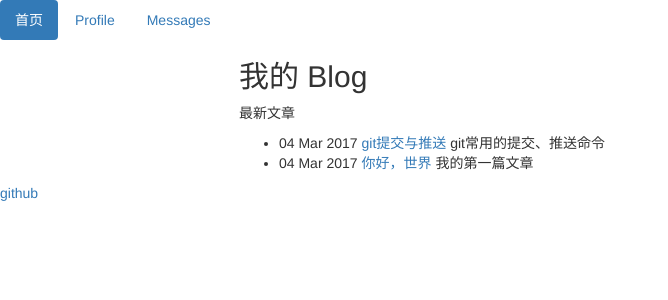
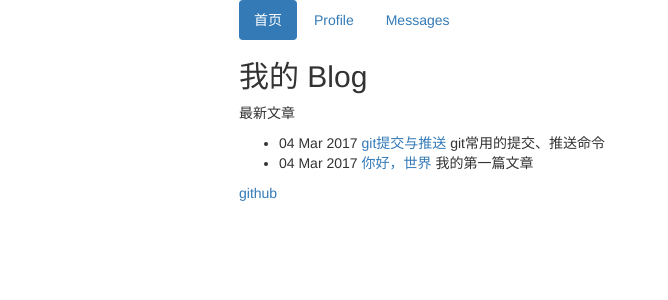
Before and after one commit to ww19960906/ww19960906.github.io, a Jekyll site: the page built from index.html, in a window 1280 px wide. Shown: the top 300 px of the page, without its empty margins (0-668 px from the left). Built offline with Jekyll 4.4.1, drawn with Linux system fonts in a browser that asks for light colours.

Commit message:
页头页尾居中

```diff
--- a/_layouts/default.html
+++ b/_layouts/default.html
@@ -18,11 +18,11 @@
 </head>
 
 <body>
-  {% include header.html %}
   <div class="container">
+    {% include header.html %}
     {{content}}
+    {% include footer.html %}
   </div>
-  {% include footer.html %}
 </body>
 
 </html>
```
